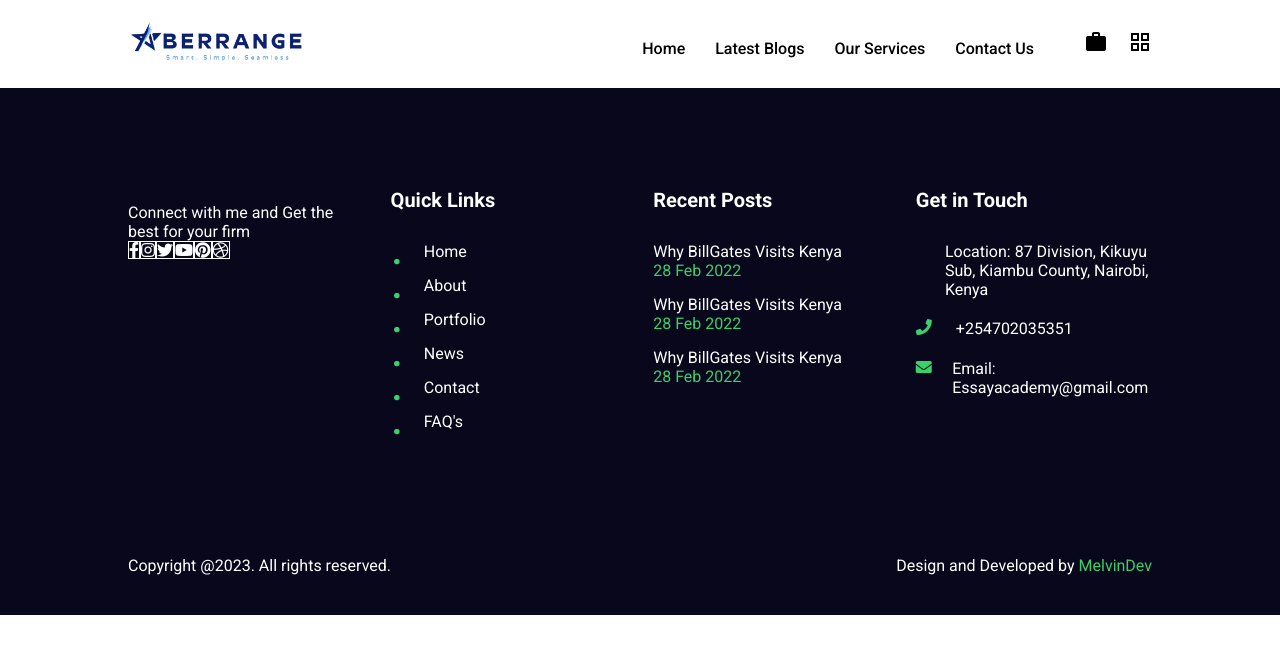
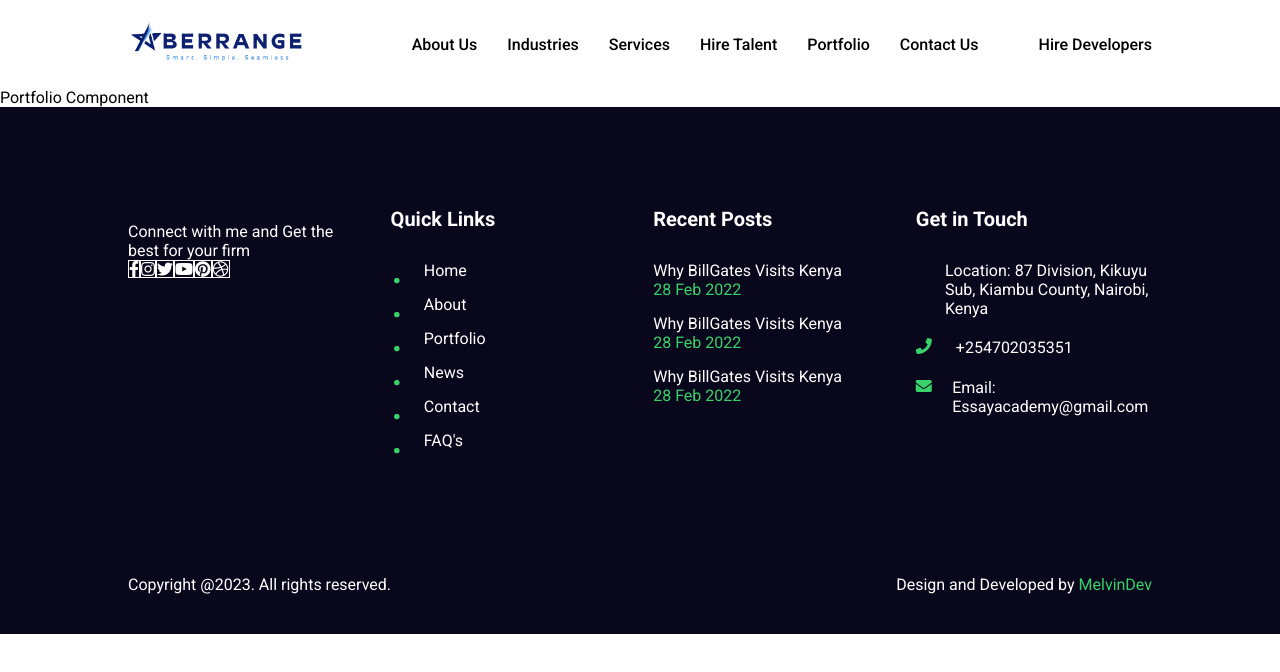
Before and after one commit to MelvinJosephh/portfolio.io, a React (Create React App) app: page /portfolio in a window 1280 px wide. Shown: the top 672 px of the page. Built offline with nearby package versions, Linux system fonts and the light colour scheme.

Commit message:
added links

```diff
--- a/src/App.js
+++ b/src/App.js
@@ -7,6 +7,10 @@ import About from './Components/Home/About/About';
 import Services from './Components/Services/Services';
 import Footer from "./Components/Home/Footer";
 import Forms from "./Components/Contact/contactUs.jsx"
+import Developers from './Components/Hire-Developers/Hire-Developers.js';
+import Talent from './Components/Hire-Talent/Hire-Talent.js';
+import Industries from './Components/Industries/Industries.js';
+import Portfolio from './Components/Portfolio/Portfolio.js';
 
 function App() {
   return (
@@ -18,8 +22,12 @@ function App() {
           <Route path='/' element={<Homepage />} />
           <Route path='/blogs' element={<Blogs />} />
           <Route path='/about' element={<About />} />
+          <Route path='/portfolio' element={<Portfolio />} />
           <Route path='/services' element={<Services />} />
           <Route path='/contact' element={<Forms />} />
+          <Route path='/hire-developers' element={<Developers />} />
+          <Route path='/hire-talent' element={<Talent />} />
+          <Route path='/industries' element={<Industries />} />
         </Routes>
         <Footer />
       </Router>
--- /dev/null
+++ b/src/Components/Hire-Developers/Hire-Developers.js
@@ -0,0 +1,15 @@
+import React from 'react';
+import PropTypes from 'prop-types';
+
+
+const Developers = () => (
+  <div>
+    Hire-Developers Component
+  </div>
+);
+
+Developers.propTypes = {};
+
+Developers.defaultProps = {};
+
+export default Developers;
--- /dev/null
+++ b/src/Components/Hire-Talent/Hire-Talent.js
@@ -0,0 +1,15 @@
+import React from 'react';
+import PropTypes from 'prop-types';
+
+
+const Talent = () => (
+  <div>
+    Hire-Talent Component
+  </div>
+);
+
+Talent.propTypes = {};
+
+Talent.defaultProps = {};
+
+export default Talent;
--- a/src/Components/Home/Header/Header.jsx
+++ b/src/Components/Home/Header/Header.jsx
@@ -28,17 +28,18 @@ const Header = () => {
           {/* Navigation */}
           <div className="nav">
             <ul className={sidebar ? "nav-links-sidebar active" : "nav-links"} onClick={() => setSidebar(false)}>
-              <li><Link to='/'>Home</Link></li>
-              <li><Link to='/blogs'>Latest Blogs</Link></li>
-              <li><Link to='/services'>Our Services</Link></li>
+              <li><Link to='/about'>About Us</Link></li>
+              <li><Link to='/industries'>Industries</Link></li>
+              <li><Link to='/services'>Services</Link></li>
+              <li><Link to='/hire-talent'>Hire Talent</Link></li>
+              <li><Link to='/portfolio'>Portfolio</Link></li>
               <li><Link to='/contact'>Contact Us</Link></li>
+
 
               {/* Icon Links */}
               <li className="icon">
-                <Link to="/about">
-                  <WorkIcon className="HeaderIcon" />
-                </Link>
-                <GridViewIcon className="HeaderIcon" />
+              <li><Link to='/hire-developers'>Hire Developers</Link></li>
+
               </li>
             </ul>
           </div>
--- /dev/null
+++ b/src/Components/Industries/Industries.js
@@ -0,0 +1,15 @@
+import React from 'react';
+import PropTypes from 'prop-types';
+
+
+const Industries = () => (
+  <div>
+    Industries Component
+  </div>
+);
+
+Industries.propTypes = {};
+
+Industries.defaultProps = {};
+
+export default Industries;
--- /dev/null
+++ b/src/Components/Portfolio/Portfolio.js
@@ -0,0 +1,15 @@
+import React from 'react';
+import PropTypes from 'prop-types';
+
+
+const Portfolio = () => (
+  <div>
+    Portfolio Component
+  </div>
+);
+
+Portfolio.propTypes = {};
+
+Portfolio.defaultProps = {};
+
+export default Portfolio;
```
Also changed, not shown: generate-react-cli.json (added, +16 -0 lines), src/Components/Hire-Developers/Hire-Developers.lazy.js (added, +11 -0 lines), src/Components/Hire-Talent/Hire-Talent.lazy.js (added, +11 -0 lines), src/Components/Industries/Industries.lazy.js (added, +11 -0 lines), src/Components/Portfolio/Portfolio.lazy.js (added, +11 -0 lines), 1 other file (tests, documents, lock files or other folders).
